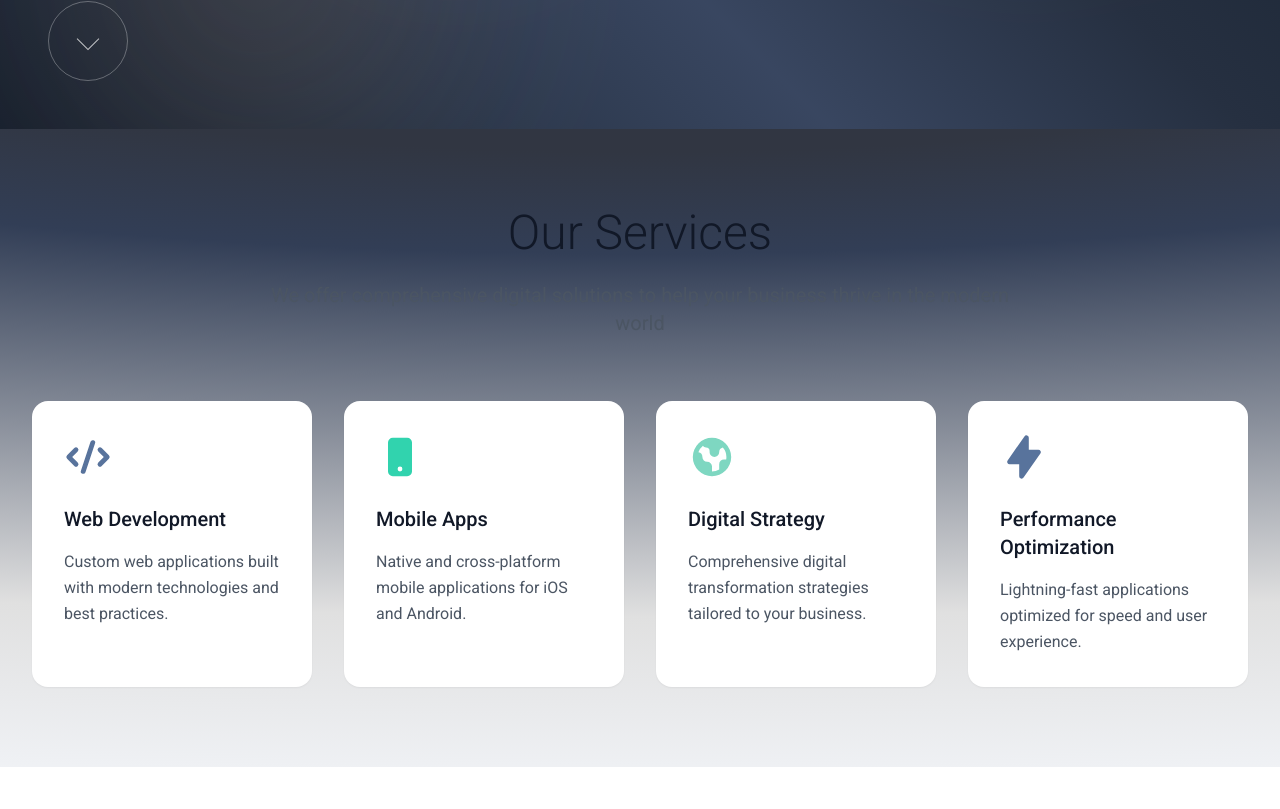
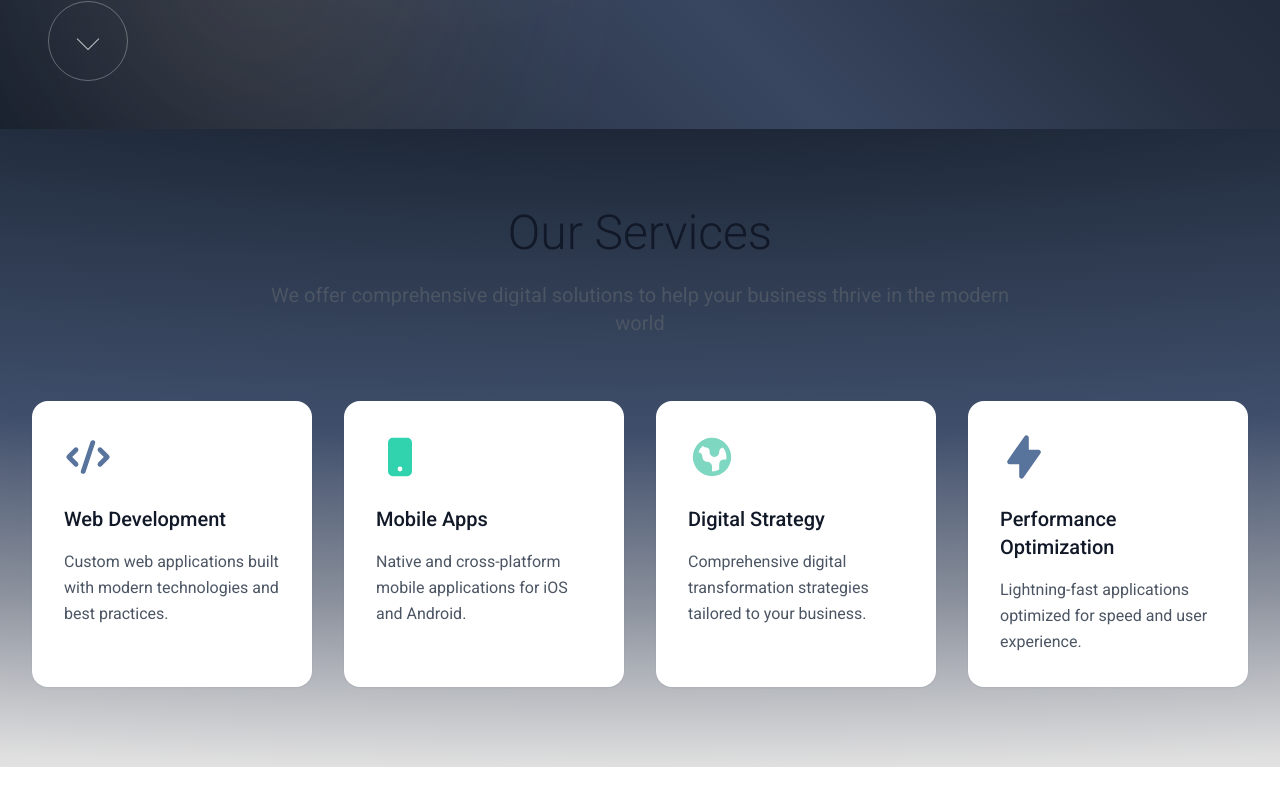
Before and after one commit to charlotteforte/test11, a React (Vite) app: page / in a window 1280 px wide. Shown: the part 671-1480 px from the top of the page. Built offline with nearby package versions, Linux system fonts and the light colour scheme.

Commit message:
helloleo: style: adjust Services section background gradient for smoother hero transition

```diff
--- a/src/components/Services.tsx
+++ b/src/components/Services.tsx
@@ -30,7 +30,7 @@ const Services = () => {
   ]
 
   return (
-    <section id="services" className="py-20" style={{ background: 'radial-gradient(407.54% 174.62% at 50% -30.82%, #313642 19.71%, #323E56 28.85%, #898F9B 45.49%, #E0E0E0 61.38%, #F7FAFF 83.17%)' }}>
+    <section id="services" className="py-20" style={{ background: 'radial-gradient(407.54% 174.62% at 50% -30.82%, #0f1419 0%, #1a2332 15%, #2d3a4f 30%, #3f4e6b 45%, #898F9B 60%, #E0E0E0 75%, #F7FAFF 90%)' }}>
       <div className="max-w-7xl mx-auto px-4 sm:px-6 lg:px-8">
         <motion.div
           className="text-center mb-16"
```
